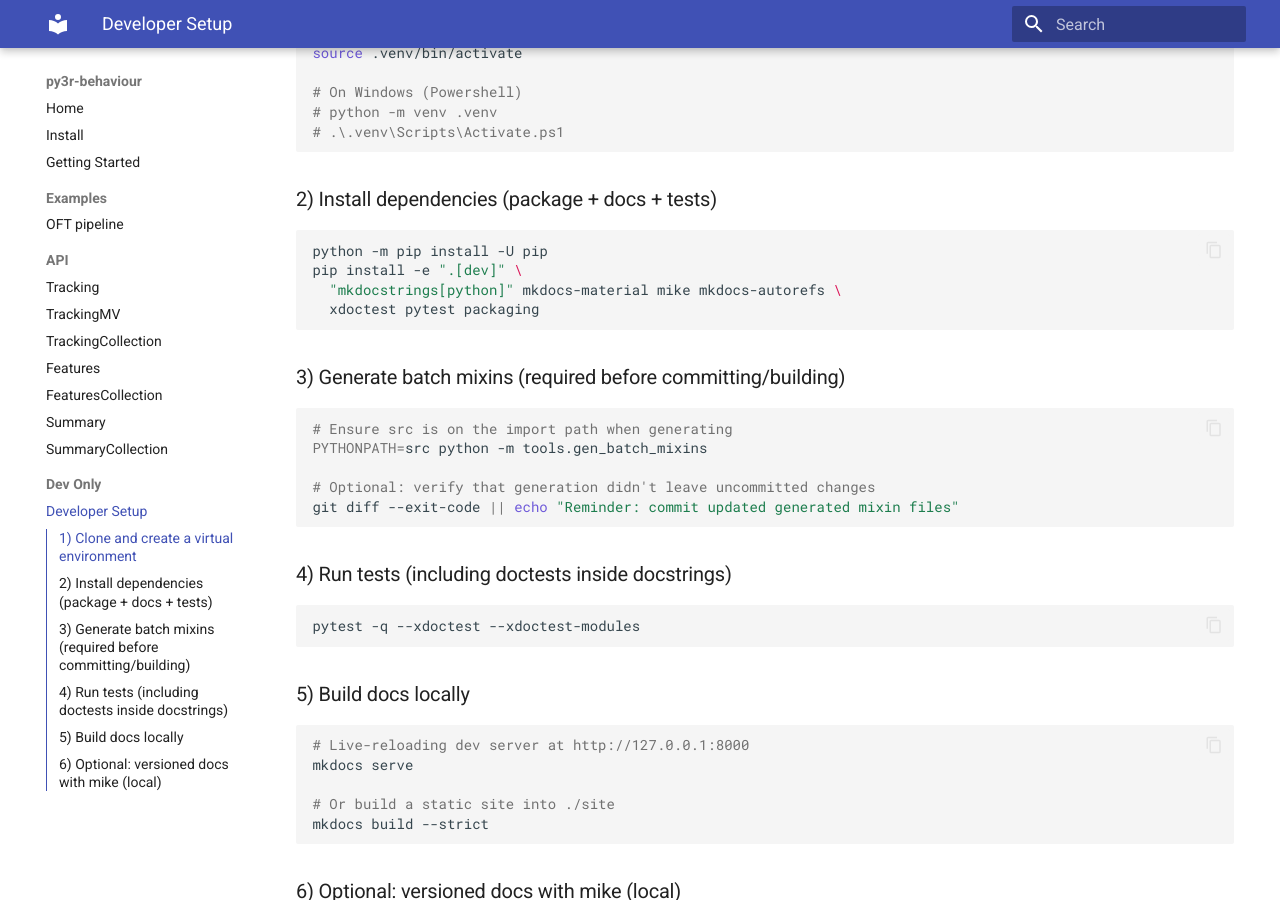
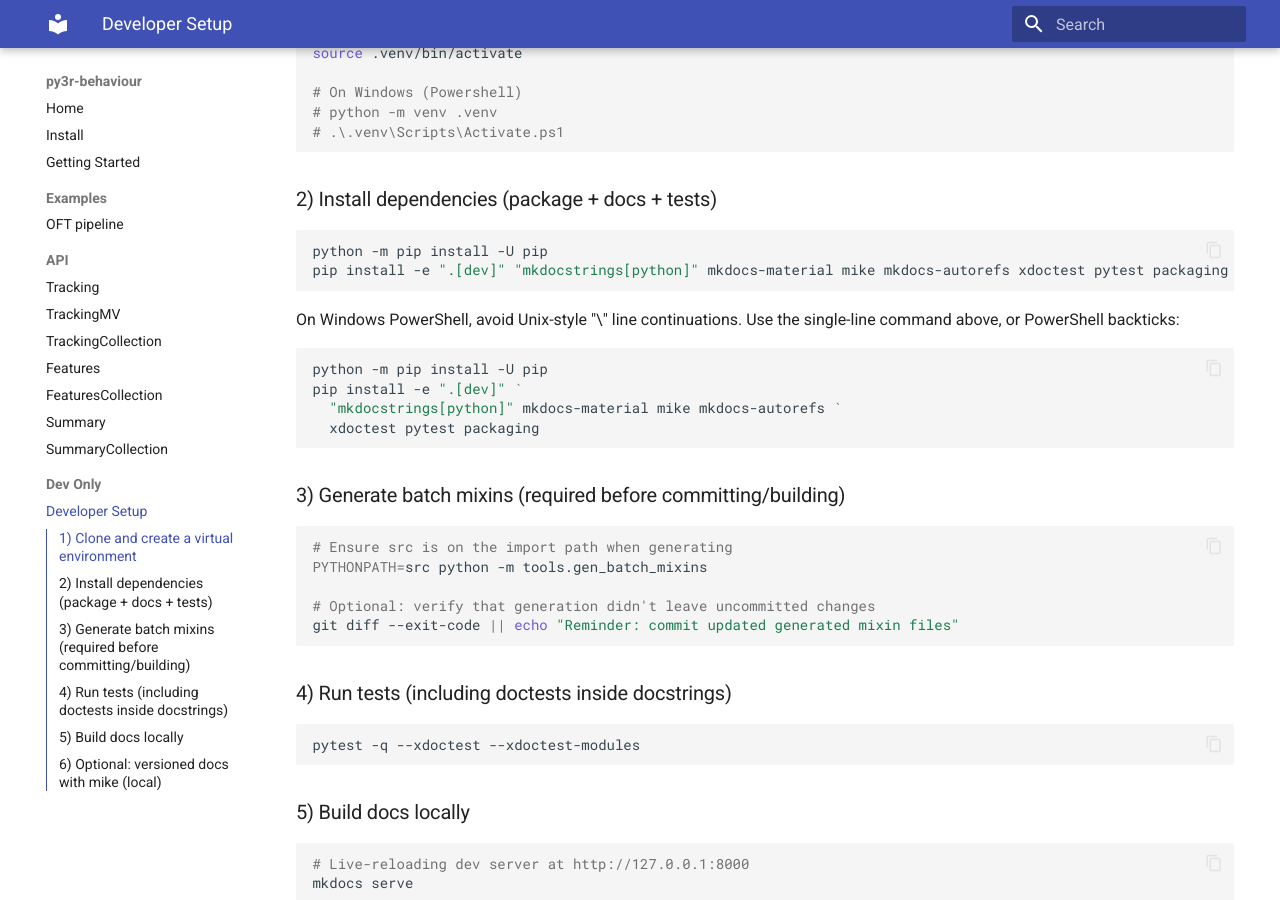
Before and after one commit to ETHZ-INS/py3r_behaviour, an MkDocs documentation site: the page built from docs/developer/developer.md, in a window 1280 px wide and 900 px high, scrolled down 410 px. Built offline with MkDocs 1.6.1 and Material for MkDocs 9.7.7, drawn with Linux system fonts in a browser that asks for light colours.

Commit message:
Update developer.md

````diff
--- a/docs/developer/developer.md
+++ b/docs/developer/developer.md
@@ -22,8 +22,15 @@ source .venv/bin/activate
 
 ```bash
 python -m pip install -U pip
-pip install -e ".[dev]" \
-  "mkdocstrings[python]" mkdocs-material mike mkdocs-autorefs \
+pip install -e ".[dev]" "mkdocstrings[python]" mkdocs-material mike mkdocs-autorefs xdoctest pytest packaging
+```
+
+On Windows PowerShell, avoid Unix-style "\" line continuations. Use the single-line command above, or PowerShell backticks:
+
+```powershell
+python -m pip install -U pip
+pip install -e ".[dev]" `
+  "mkdocstrings[python]" mkdocs-material mike mkdocs-autorefs `
   xdoctest pytest packaging
 ```
 
````
